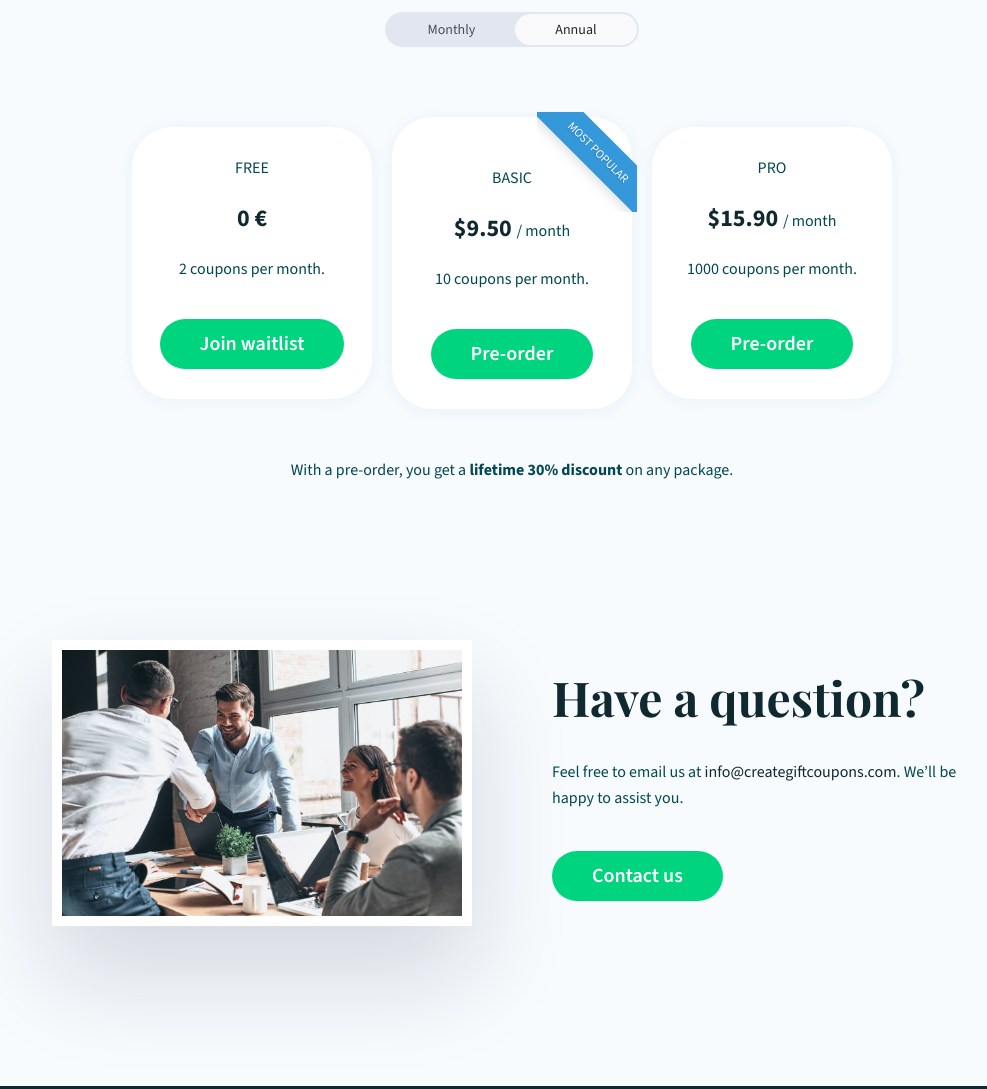
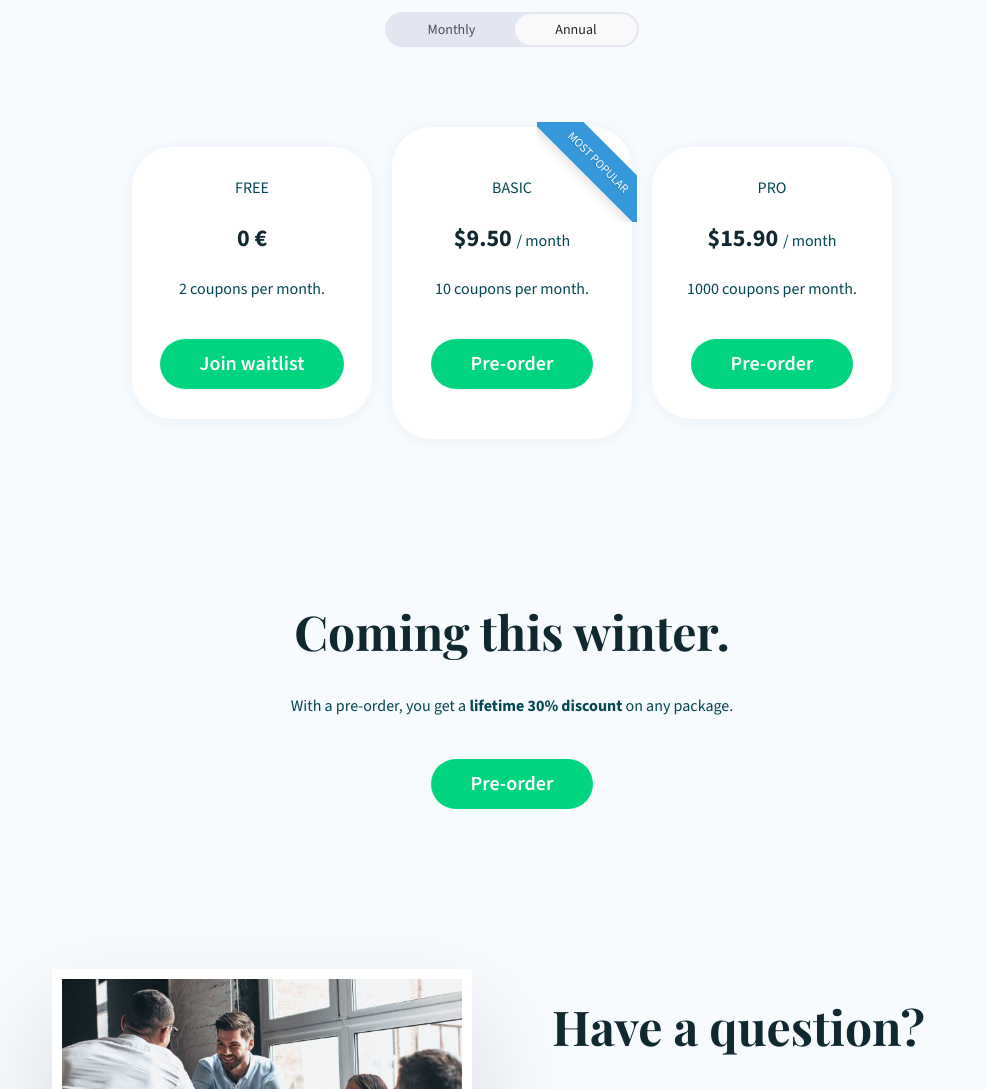
Before and after one commit to indiepixelorg/coupon-marketing-web, a website: page index.html in a window 1280 px wide. Shown: the part 3240-4329 px from the top of the page, without its empty margins (128-1115 px from the left). Drawn offline with nearby package versions, Linux system fonts and the light colour scheme; a script that the page names is missing; a web font is replaced by a local one.

Commit message:
Styling changes

```diff
--- a/index.html
+++ b/index.html
@@ -327,9 +327,14 @@
             </div>
         </div>
       </div>
-      <div class="pricing-footer">
+    </section>
+
+    <section>
+      <h2>Coming this winter.</h2>
+      <div class="main-text">
         With a pre-order, you get a <span class="w-700">lifetime 30% discount</span> on any package.
       </div>
+      <a class="button-like cta" href="https://checkout.creategiftcoupons.com/b/dR602R2Ftdk713O8wz">Pre-order</a>
     </section>
 
     <section id="contact" class="text-by-image">
--- a/styles/subscriptions.scss
+++ b/styles/subscriptions.scss
@@ -19,8 +19,7 @@
     width: 240px;
 
     &.most-popular {
-      margin-top: -20px;
-      margin-bottom: -20px;
+      padding-bottom: 20px;
 
       > .column-header {
         padding-top: 40px;
@@ -89,11 +88,6 @@
   }
 }
 
-.pricing-footer {
-  margin-top: 60px;
-  text-align: center;
-}
-
 // Tablet & mobile
 @media only screen and (max-width: 780px) {
   .package-types-tabs {
@@ -108,8 +102,7 @@
 
     > .box {
       &.most-popular {
-        margin-top: 0;
-        margin-bottom: 0;
+        padding-bottom: 0;
       }
     }
   }
```
Also changed, not shown: build/styles/index.css, 1 other file.
